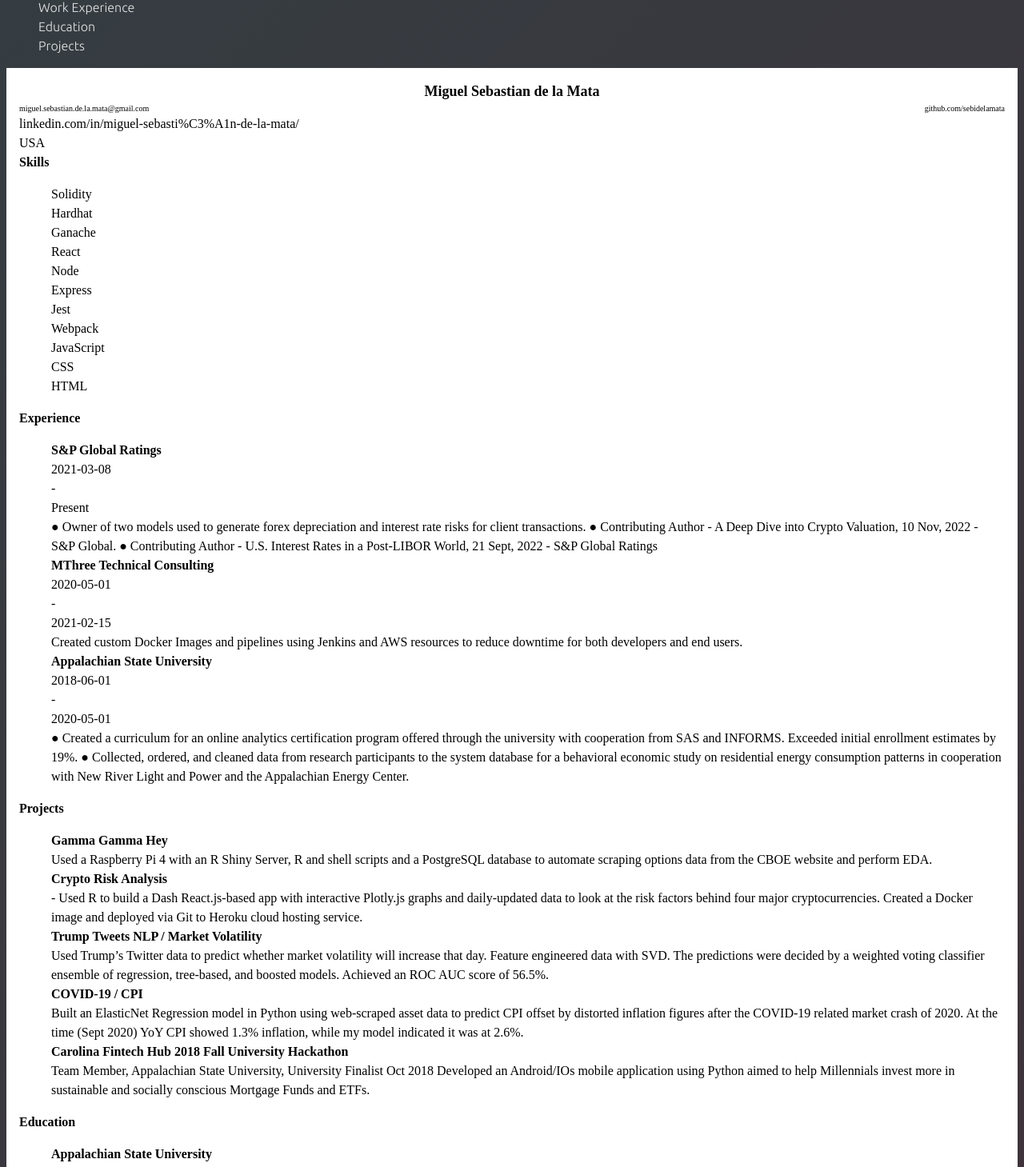
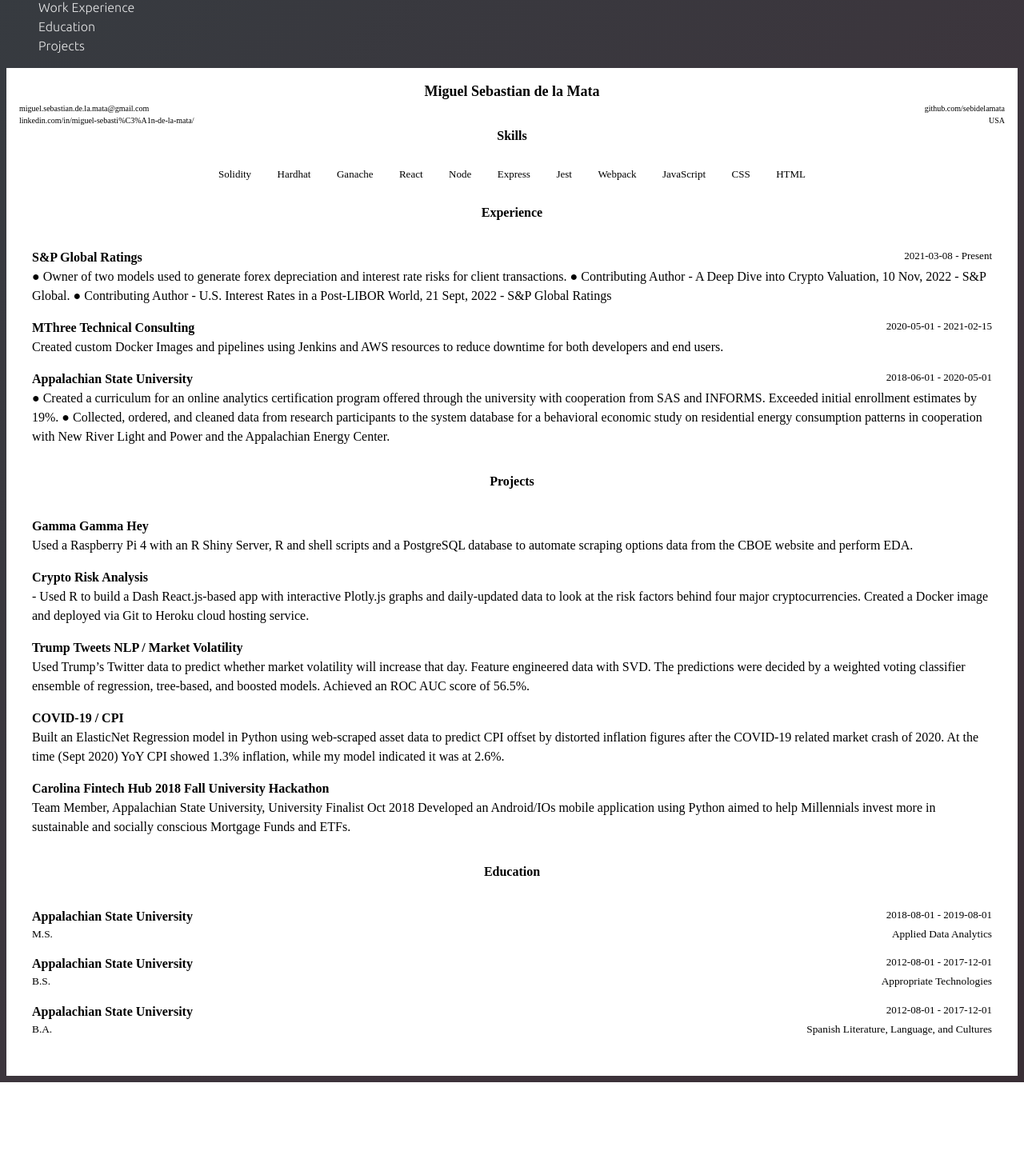
Before and after one commit to sebidelamata/resume-builder-app, a React (Vite) app: page / in a window 1280 px wide. Shown: the part 451-1910 px from the top of the page at 80% size. After the commit the page ends 1804 px from the top, so only its background shows below. Built offline with nearby package versions, Linux system fonts and the light colour scheme.

Commit message:
print feature formatting

```diff
--- a/src/DocPreviewer.jsx
+++ b/src/DocPreviewer.jsx
@@ -39,7 +39,7 @@
                     resume.skills.length !== 0 &&
                         <div className='resume-section' id='skills-preview' >
                             <div className='section-title'><strong>Skills</strong></div>
-                            <ul className='preview-list' style={{listStyle: 'inherit'}}>
+                            <ul className='preview-list' id='preview-skill-list' style={{listStyle: 'inherit'}}>
                                 {
                                     resume.skills.map((skill) => (
                                         <li key={skill.id}>
@@ -55,10 +55,11 @@
                     resume.workExperience.length !== 0 &&
                         <div className='resume-section' id='work-experience-preview'>
                             <div className='section-title'><strong>Experience</strong></div>
-                            <ul className='preview-list' style={{listStyle: 'inherit'}}>
+                            <ul className='preview-list' id='preview-work-list' style={{listStyle: 'inherit'}}>
                                 {
                                     resume.workExperience.map((workExperience) => (
                                         <li key={workExperience.id}>
+                                            <div className='work-experience-row-1'>
                                                 <div className='resume-subsection-title work-experience-title'>
                                                     <strong>
                                                         {workExperience.companyName}
@@ -69,15 +70,16 @@
                                                         workExperience.start
                                                     }{
                                                         workExperience.end !== undefined && workExperience.end !== ''
-                                                    ? <div>
+                                                        ? <div className='resume-subsection-dates-col-2'>
                                                             <div> - </div>
                                                             <div>{workExperience.end}</div>
                                                         </div>
-                                                    : <div>
+                                                        : <div className='resume-subsection-dates-col-2'>
                                                             <div> - </div>
                                                             <div>Present</div>
                                                         </div>
                                                     }
+                                                </div>
                                             </div>
                                             <div className='resume-subsection-body work-body'>
                                                 {workExperience.description}
@@ -92,7 +94,7 @@
                     resume.projects.length !== 0 &&
                         <div className='resume-section' id='projects-preview'>
                             <div className='section-title'><strong>Projects</strong></div>
-                            <ul className='preview-list' style={{listStyle: 'inherit'}}>
+                            <ul className='preview-list' id='preview-projects-list' style={{listStyle: 'inherit'}}>
                                 {
                                     resume.projects.map((project) => (
                                         <li key={project.id}>
@@ -114,10 +116,11 @@
                     resume.education.length !== 0 &&
                         <div className='resume-section' id='education-preview'>
                             <div className='section-title'><strong>Education</strong></div>
-                            <ul className='preview-list' style={{listStyle: 'inherit'}}>
+                            <ul className='preview-list' id='preview-education-list' style={{listStyle: 'inherit'}}>
                                 {
                                     resume.education.map((education) => (
                                         <li key={education.id}>
+                                            <div className='education-row-1'>
                                                 <div className='resume-subsection-title education-institution'>
                                                     <strong>
                                                         {education.institution}
@@ -128,15 +131,16 @@
                                                         education.start
                                                     }{
                                                         education.end !== undefined && education.end !== ''
-                                                    ? <div>
+                                                        ? <div className='resume-subsection-dates-col-2'>
                                                             <div> - </div>
                                                             <div>{education.end}</div>
                                                         </div>
-                                                    : <div>
+                                                        : <div className='resume-subsection-dates-col-2'>
                                                             <div> - </div>
                                                             <div>Present</div>
                                                         </div>
                                                     }
+                                                </div>
                                             </div>
                                             <div className='resume-subsection-body education-body'>
                                                 <div className='degree-preview'>{education.degree}</div>
--- a/src/EditDisplay.jsx
+++ b/src/EditDisplay.jsx
@@ -411,20 +411,116 @@
 
         let printWindow = window.open('', '_blank')
 
-        // try {
-        //     let stylesheetFetch = await fetch('./index.css')
-        //     let stylesheetText = await stylesheetFetch.text()
-            // console.log(stylesheetText)
-            printWindow.document.write(`<html><head><style>#paper{list-style: ${resume.bullets}; font-family: ${resume.font};}</style><title>Print Resume</title></head><body>`)
+            printWindow.document.write(`<html>
+                <head>
+                    <style>
+                        #paper{
+                            list-style: ${resume.bullets};
+                            font-family: ${resume.font};
+                            background-color: white;
+                            color: black;
+                            padding: 1em;
+                            overflow: hidden;
+                            overflow-wrap: break-word;
+                        }
+
+                        #general-edits-preview{
+                            display: grid;
+                            grid-template-columns: auto;
+                            grid-template-rows: repeat(3, max-content);
+                        }
+
+                        #full-name-preview{
+                            justify-content: center;
+                            align-items: center;
+                            text-align: center;
+                            font-size: large;
+                        }
+
+                        #gen-edits-row-2,
+                        #gen-edits-row-3{
+                            display: grid;
+                            justify-content: end;
+                            align-items:end;
+                            grid-template-columns: 1fr 1fr;
+                            font-size: x-small;
+                        }
+
+                        #email,
+                        #linkedin{
+                            text-align: left;
+                        }
+
+                        #github,
+                        #location{
+                            text-align: right;
+                        }
+
+                        .section-title{
+                            text-align: center;
+                            height: max-content;
+                        }
+
+
+                        #preview-skill-list{
+                            display: flex;
+                            padding: 1em;
+                            flex-wrap: wrap;
+                            gap: 2.5em;
+                            font-size: small;
+                            justify-content: center;
+                            align-items: center;
+                        }
+
+                        #preview-work-list,
+                        #preview-projects-list,
+                        #preview-education-list{
+                            padding: 1em;
+                            display: grid;
+                            gap: 1em;
+                        }
+
+                        .work-experience-row-1,
+                        .education-row-1{
+                            display: grid;
+                            grid-template-columns: auto auto;
+                        }
+
+                        .resume-subsection-dates{
+                            display: grid;
+                            grid-template-columns: auto auto;
+                            justify-content: right;
+                            font-size: small;
+                            gap: 0.25em;
+                        }
+
+                        .resume-subsection-dates-col-2{
+                            display: grid;
+                            grid-template-columns: auto auto;
+                            gap: 0.25em;
+                        }
+
+                        .education-body{
+                            display: grid;
+                            grid-template-columns: auto auto;
+                            font-size: smaller;
+
+                        .degree-preview{
+                            text-align: left;
+                        }
+
+                        .concentration-preview{
+                            text-align: right;
+                        }
+                    }
+                </style>
+                <title>Print Resume</title></head><body>`)
             printWindow.document.body.appendChild(clonedPreview)
             printWindow.document.write('</body></html>')
             printWindow.document.body.style.height = '11in'
             printWindow.document.body.style.width = '8.5in'
             printWindow.document.close()
             printWindow.print()
-        // } catch (error) {
-        //     console.error(error)
-        // }
     }
 
     return (
--- a/src/index.css
+++ b/src/index.css
@@ -65,7 +65,8 @@
   font-size: large;
 }
 
-#gen-edits-row-2{
+#gen-edits-row-2,
+#gen-edits-row-3{
   display: grid;
   justify-content: end;
   align-items:end;
@@ -73,10 +74,69 @@
   font-size: x-small;
 }
 
-#email{
+#email,
+#linkedin{
   text-align: left;
 }
 
-#github{
+#github,
+#location{
   text-align: right;
 }
+
+.section-title{
+  text-align: center;
+  height: max-content;
+}
+
+
+#preview-skill-list{
+  display: flex;
+  padding: 1em;
+  flex-wrap: wrap;
+  gap: 2.5em;
+  font-size: small;
+  justify-content: center;
+  align-items: center;
+}
+
+#preview-work-list,
+#preview-projects-list,
+#preview-education-list{
+  padding: 1em;
+  display: grid;
+  gap: 1em;
+}
+
+.work-experience-row-1,
+.education-row-1{
+  display: grid;
+  grid-template-columns: auto auto;
+}
+
+.resume-subsection-dates{
+  display: grid;
+  grid-template-columns: auto auto;
+  justify-content: right;
+  font-size: small;
+  gap: 0.25em;
+}
+
+.resume-subsection-dates-col-2{
+  display: grid;
+  grid-template-columns: auto auto;
+  gap: 0.25em;
+}
+
+.education-body{
+  display: grid;
+  grid-template-columns: auto auto;
+  font-size: smaller;
+
+.degree-preview{
+  text-align: left;
+}
+
+.concentration-preview{
+  text-align: right;
+}
```
Lines whose indentation alone changed are shown as unchanged.
